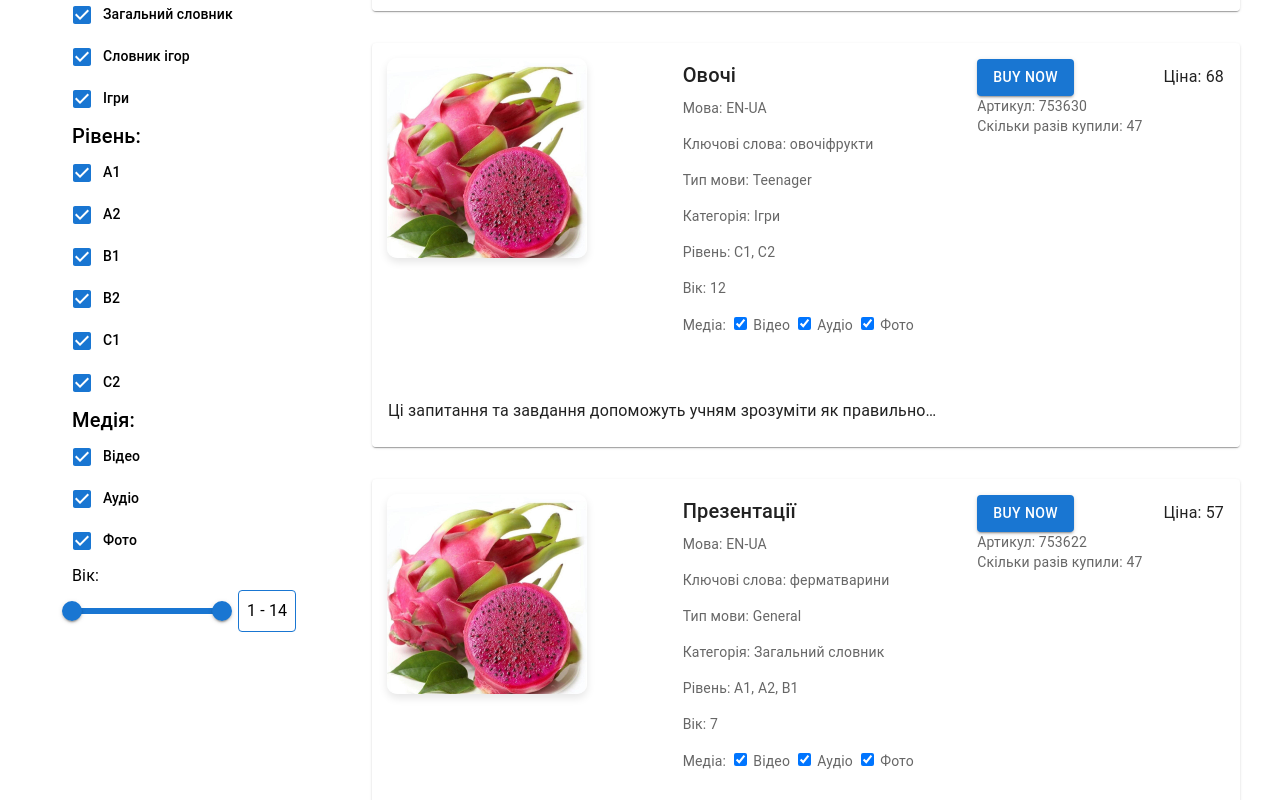
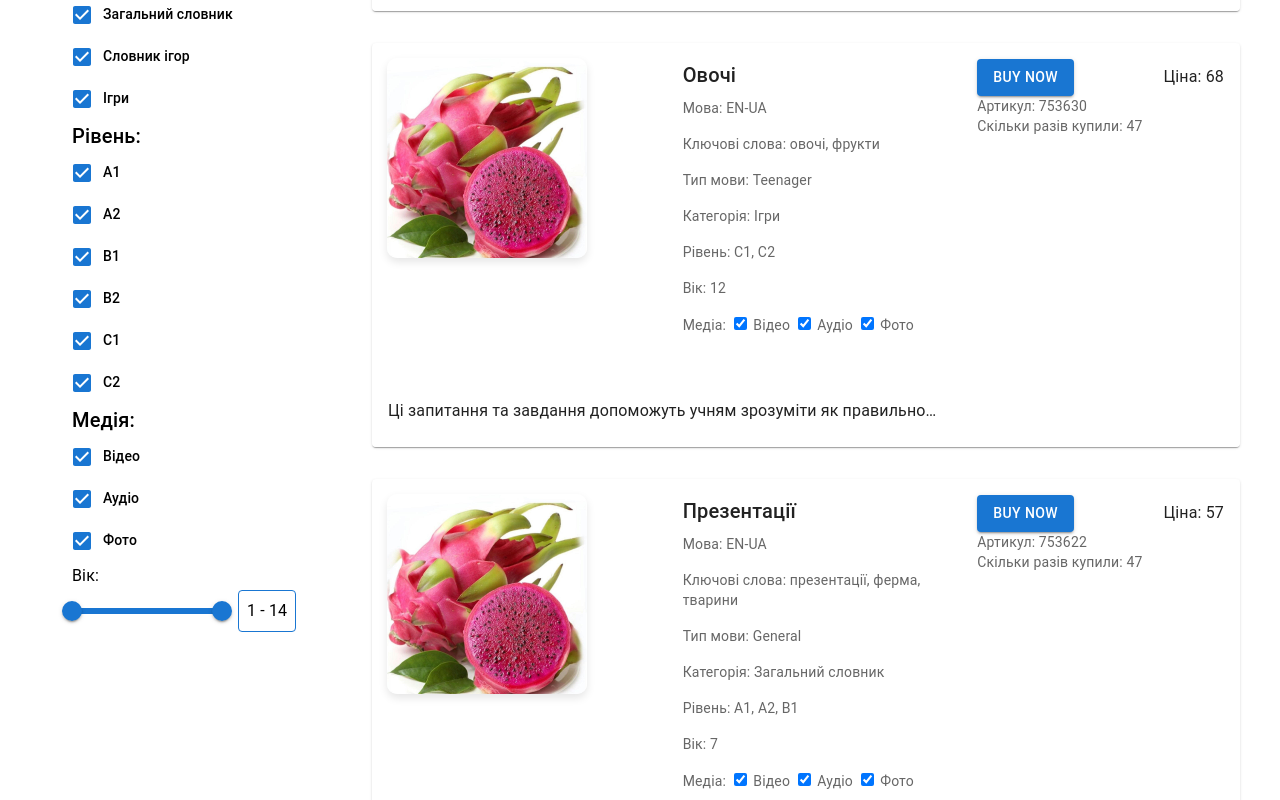
Before and after one commit to MaryRitzy/Rating-Rank, a React (Create React App) app: page / in a window 1280 px wide. Shown: the part 660-1460 px from the top of the page. Built offline with nearby package versions, Linux system fonts and the light colour scheme.

Commit message:
fixed keywords

```diff
--- a/src/Filter/GoodsArray.ts
+++ b/src/Filter/GoodsArray.ts
@@ -17,11 +17,11 @@ export type Goods = {
 
 const GoodsArray: Goods[] = [
     {
-        id: 8,
+        id: 1,
         article: 753619,
         title: 'Презентації',
         language: 'EN-UA',
-        Keywords: ['овочі', 'фрукти'],
+        Keywords: ['презентації', 'овочі', 'фрукти'],
         Language_type: 'Business',
         category: 'Загальний словник',
         level: 'A1, A2',
@@ -36,7 +36,7 @@ const GoodsArray: Goods[] = [
         article: 753620,
         title: 'Фрукти',
         language: 'EN-UA',
-        Keywords: ['тварини', 'фрукти'],
+        Keywords: ['фрукти', 'тварини'],
         Language_type: 'For Kids',
         category: 'Словник ігор',
         level: 'A1, A2',
@@ -51,7 +51,7 @@ const GoodsArray: Goods[] = [
         article: 753621,
         title: 'Овочі',
         language: 'EN-UA',
-        Keywords: ['ліс','сад'],
+        Keywords: ['овочі', 'ліс','сад'],
         Language_type: 'Special Purpose',
         category: 'Ігри',
         level: 'A1, A2',
@@ -66,7 +66,7 @@ const GoodsArray: Goods[] = [
         article: 753622,
         title: 'Презентації',
         language: 'EN-UA',
-        Keywords:  ['ферма', 'тварини'],
+        Keywords:  ['презентації', 'ферма', 'тварини'],
         Language_type: 'General',
         category: 'Загальний словник',
         level: 'A1, A2, B1',
@@ -81,7 +81,7 @@ const GoodsArray: Goods[] = [
         article: 753629,
         title: 'Фрукти',
         language: 'EN-UA',
-        Keywords: ['ферма', 'тварини'],
+        Keywords: ['фрукти', 'ферма', 'тварини'],
         Language_type: 'Legal',
         category: 'Словник ігор',
         level: 'A1, A2, B1',
@@ -111,7 +111,7 @@ const GoodsArray: Goods[] = [
         article: 753633,
         title: 'Презентації',
         language: 'EN-UA',
-        Keywords: ['овочі', 'фрукти'],
+        Keywords: ['презентації', 'овочі', 'фрукти'],
         Language_type: 'Medical',
         category: 'Загальний словник',
         level: 'A1, B2',
--- a/src/Filter/ProductsCardItem.tsx
+++ b/src/Filter/ProductsCardItem.tsx
@@ -75,7 +75,7 @@ const ProductsCardItem = ({
                     Мова: {language}
                 </Typography>
                 <Typography variant="body2" color="textSecondary" paragraph>
-                    Ключові слова: {Keywords}
+                    Ключові слова: {Keywords.join(', ')}
                 </Typography>
                 <Typography variant="body2" color="textSecondary" paragraph>
                     Тип мови: {Language_type}
```
